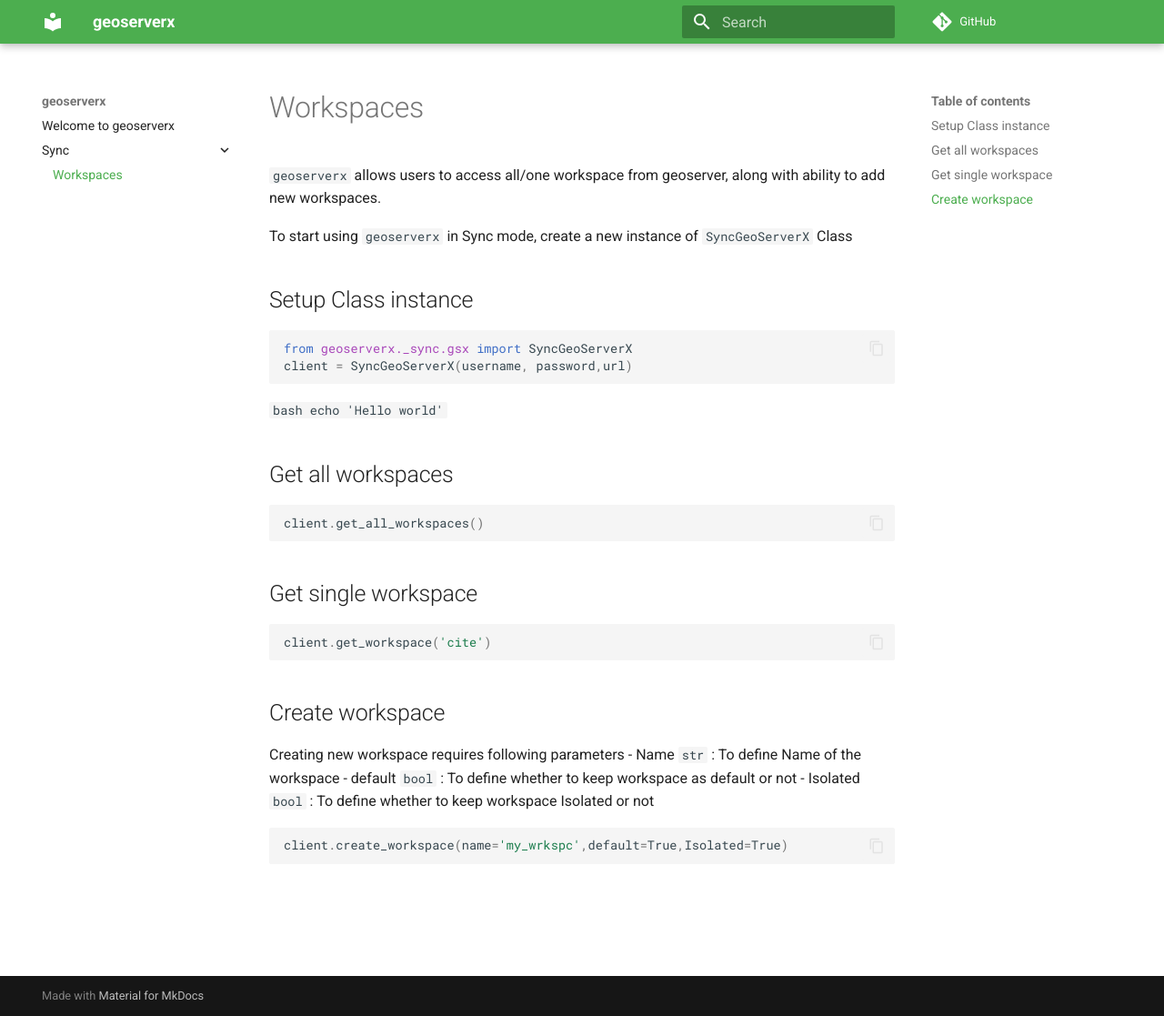
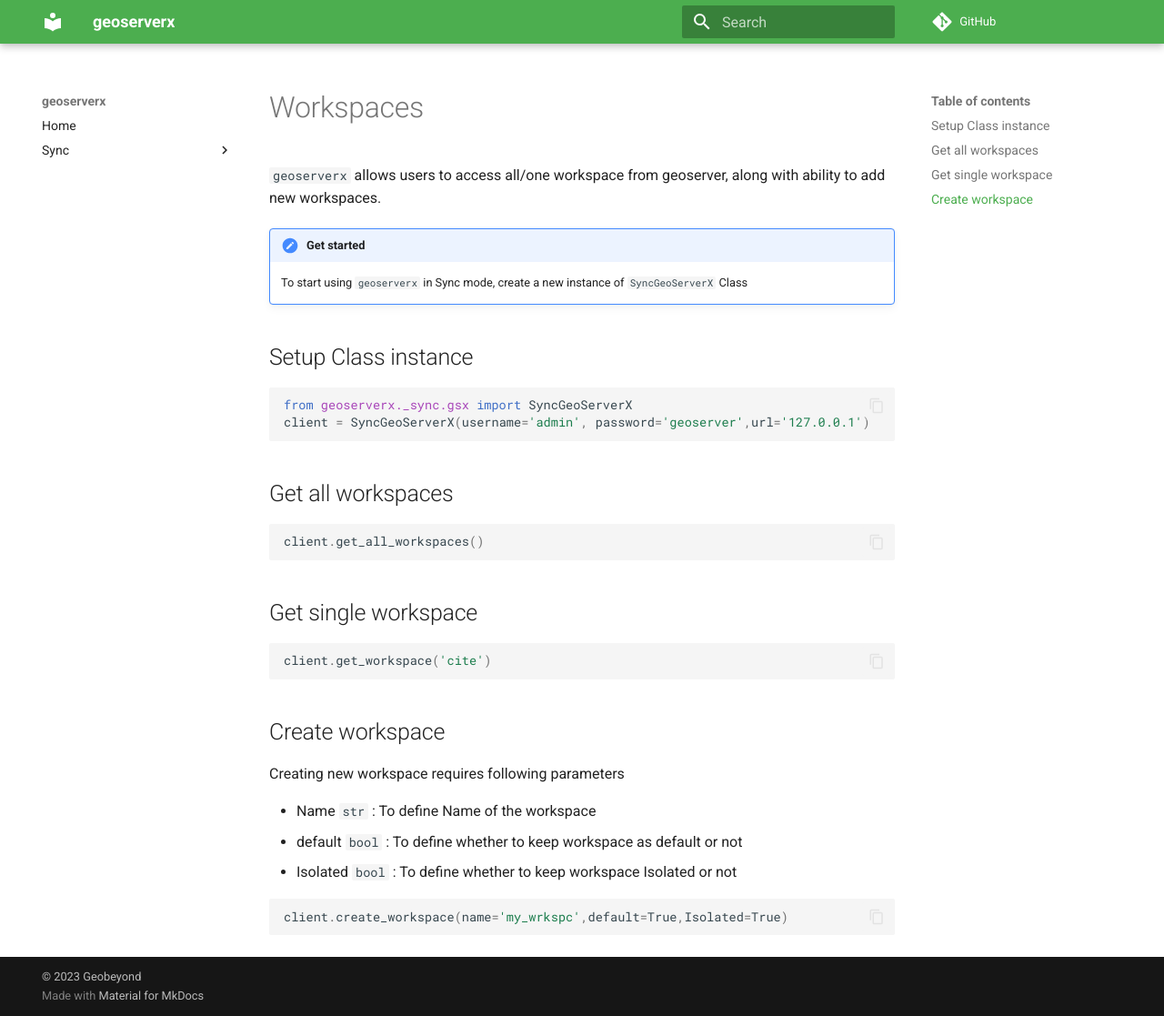
Before and after one commit to geobeyond/geoserverx, an MkDocs documentation site: the page built from docs/cli/workspace.md, in a window 1280 px wide and 1117 px high. Shown: the whole window at 91% size. Built offline with MkDocs 1.6.1 and Material for MkDocs 9.7.7, drawn with Linux system fonts in a browser that asks for light colours; comment, search, counter and statistics services are not loaded.

Commit message:
added basic structure

````diff
--- a/docs/sync/index.md
+++ b/docs/cli/workspace.md
@@ -2,17 +2,19 @@
 
 `geoserverx` allows users to access all/one workspace from geoserver, along with ability to add new workspaces.
 
-To start using `geoserverx` in Sync mode, create a new instance of `SyncGeoServerX` Class
+!!! get "Get started"
+    To start using `geoserverx` in Sync mode, create a new instance of `SyncGeoServerX` Class
+
 
 ## Setup Class instance
 
+<div class="termy">
 ```py
 from geoserverx._sync.gsx import SyncGeoServerX
-client = SyncGeoServerX(username, password,url)
+client = SyncGeoServerX(username='admin', password='geoserver',url='127.0.0.1')
+```
+</div>
 
-```
-
-```bash echo 'Hello world' ```
 
 ## Get all workspaces
 
@@ -30,9 +32,10 @@ client.get_workspace('cite')
 ## Create workspace
 
 Creating new workspace requires following parameters
-- Name `str` : To define Name of the workspace
-- default `bool` : To define whether to keep workspace as default or not
-- Isolated `bool` : To define whether to keep workspace Isolated or not
+
+* Name `str` : To define Name of the workspace
+* default `bool` : To define whether to keep workspace as default or not
+* Isolated `bool` : To define whether to keep workspace Isolated or not
 
 ```py
 client.create_workspace(name='my_wrkspc',default=True,Isolated=True)
--- a/mkdocs.yml
+++ b/mkdocs.yml
@@ -1,4 +1,7 @@
 site_name: geoserverx
+site_description: "geoserverx is a modern python and CLI package."
+site_author: Geobeyond
+copyright: "&copy; 2023 Geobeyond"
 theme:
   name: material
   palette:
@@ -6,12 +9,20 @@ theme:
   features:
     - content.code.copy
 repo_url: https://github.com/geobeyond/geoserverx
-
+nav:
+    - Home: index.md
+    - Sync :
+      - Workspaces : sync/workspace.md
+      - Vector Data : sync/vector-store.md
+      - Raster Data : sync/raster-store.md
+      - Style : sync/style.md
 markdown_extensions:
-  - pymdownx.highlight:
-      anchor_linenums: true
-      line_spans: __span
-      pygments_lang_class: true
-  - pymdownx.inlinehilite
-  - pymdownx.snippets
-  - pymdownx.superfences
+  - meta # option to add some meta tags on top, title, author, date, etc
+  - admonition # adds the note, question, tip boxes, eg: !!! tip "my tip"
+  - pymdownx.details # advanced collapsible panels
+  - pymdownx.superfences # advanced features; such as line number, flow chart, python shell
+  - footnotes # notes bottom of page
+  - attr_list # used to size images
+  - md_in_html # used to size images
+  - pymdownx.tabbed:
+      alternate_style: true
````
Also changed, not shown: docs/cli/raster-store.md (added, +26 -0 lines), docs/cli/style.md (added, +26 -0 lines), docs/cli/vector-store.md (added, +39 -0 lines), docs/sync/raster-store.md (added, +26 -0 lines), docs/sync/style.md (added, +26 -0 lines), docs/sync/vector-store.md (added, +39 -0 lines), docs/sync/workspace.md (added, +42 -0 lines).
